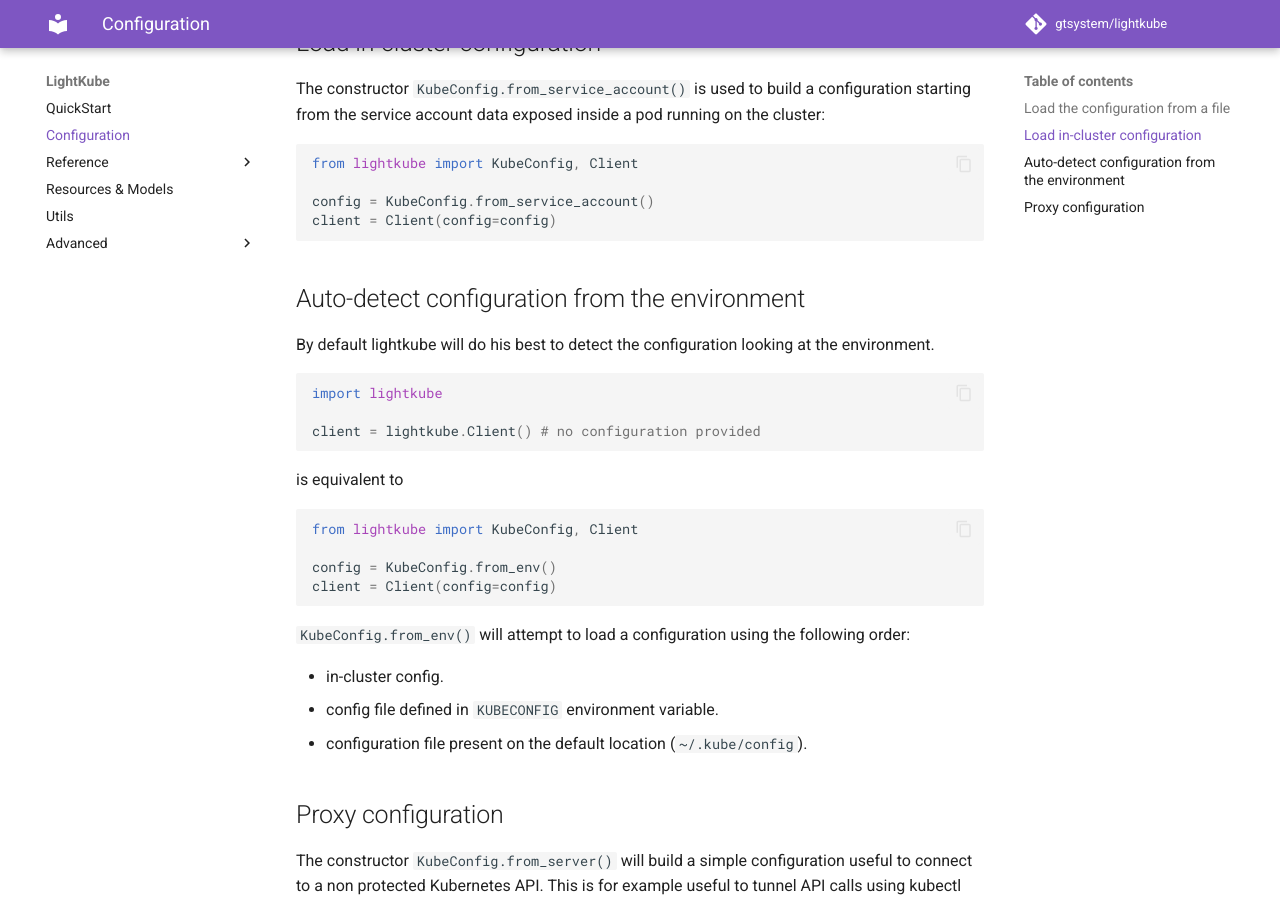
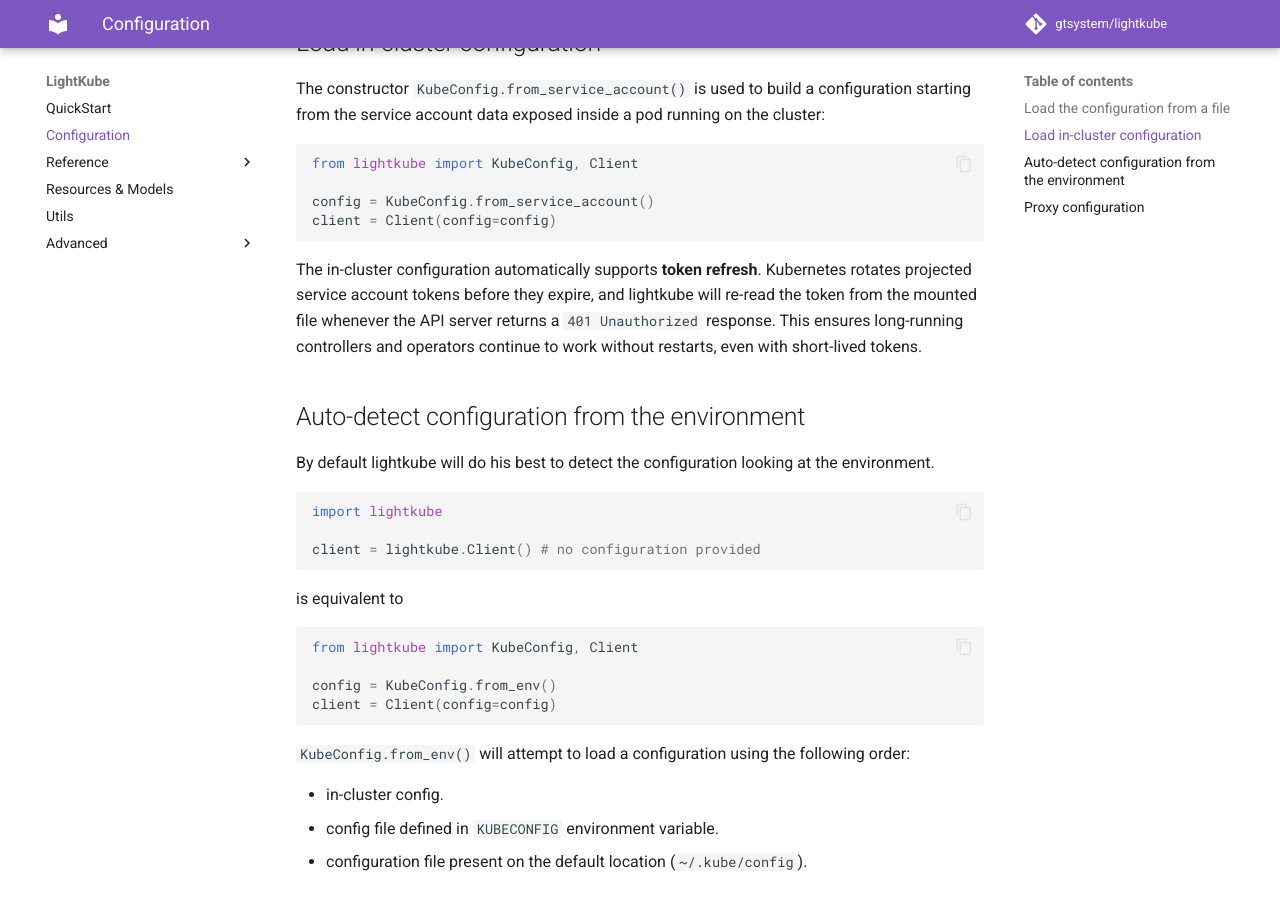
Before and after one commit to gtsystem/lightkube, an MkDocs documentation site: the page built from docs/configuration.md, in a window 1280 px wide and 900 px high, scrolled down 932 px. Built offline with MkDocs 1.6.1 and Material for MkDocs 9.7.7, drawn with Linux system fonts in a browser that asks for light colours; comment, search, counter and statistics services are not loaded.

Commit message:
Extend docs to cover token file based authentication

````diff
--- a/docs/configuration.md
+++ b/docs/configuration.md
@@ -49,6 +49,11 @@
 client = Client(config=config)
 ```
 
+The in-cluster configuration automatically supports **token refresh**. Kubernetes rotates projected service account
+tokens before they expire, and lightkube will re-read the token from the mounted file whenever the API server returns a
+`401 Unauthorized` response. This ensures long-running controllers and operators continue to work without restarts, even
+with short-lived tokens.
+
 ## Auto-detect configuration from the environment
 
 By default lightkube will do his best to detect the configuration looking
````
Also changed, not shown: README.md (+1 -1 lines), docs/index.md (+1 -1 lines).
